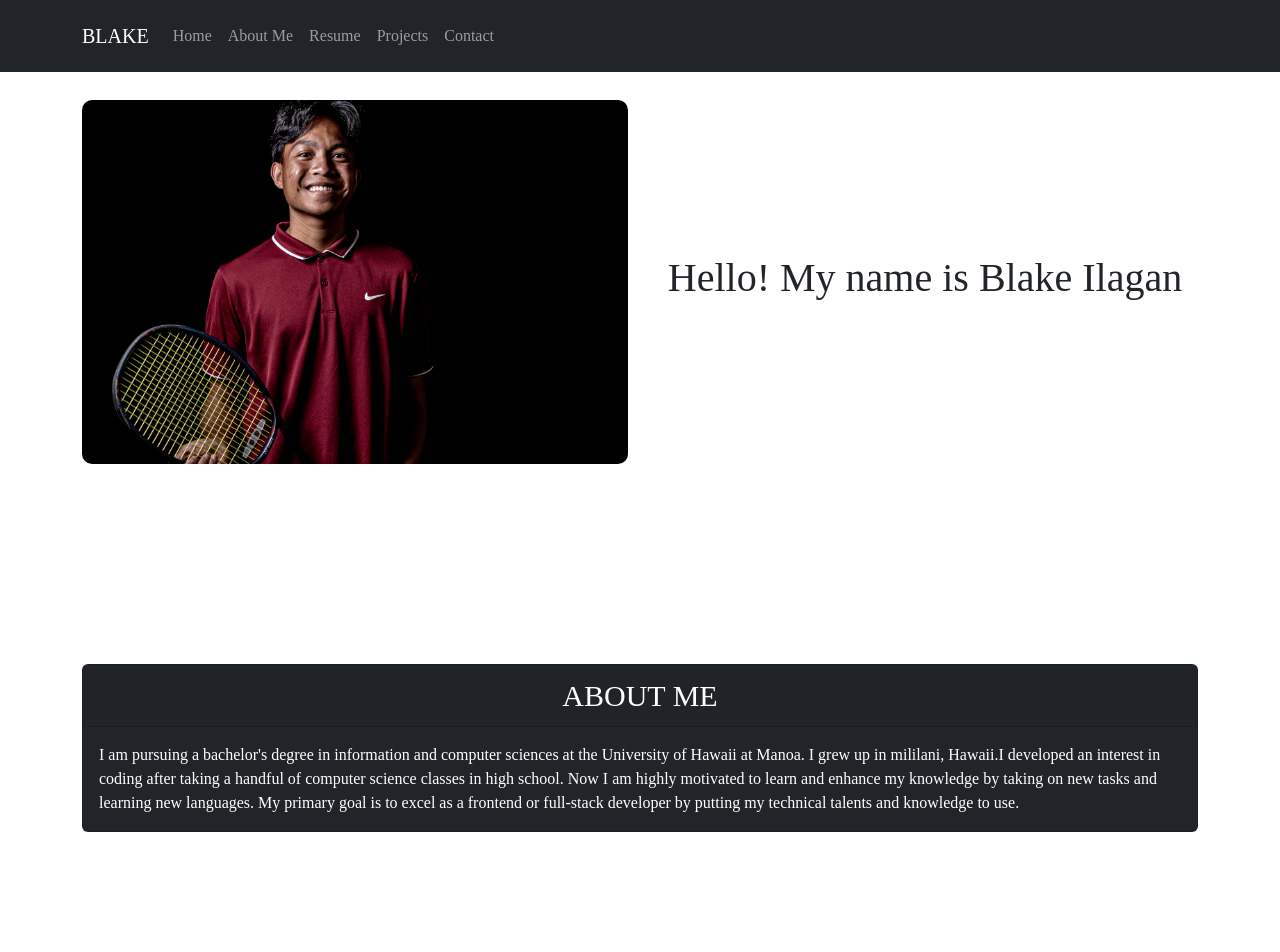
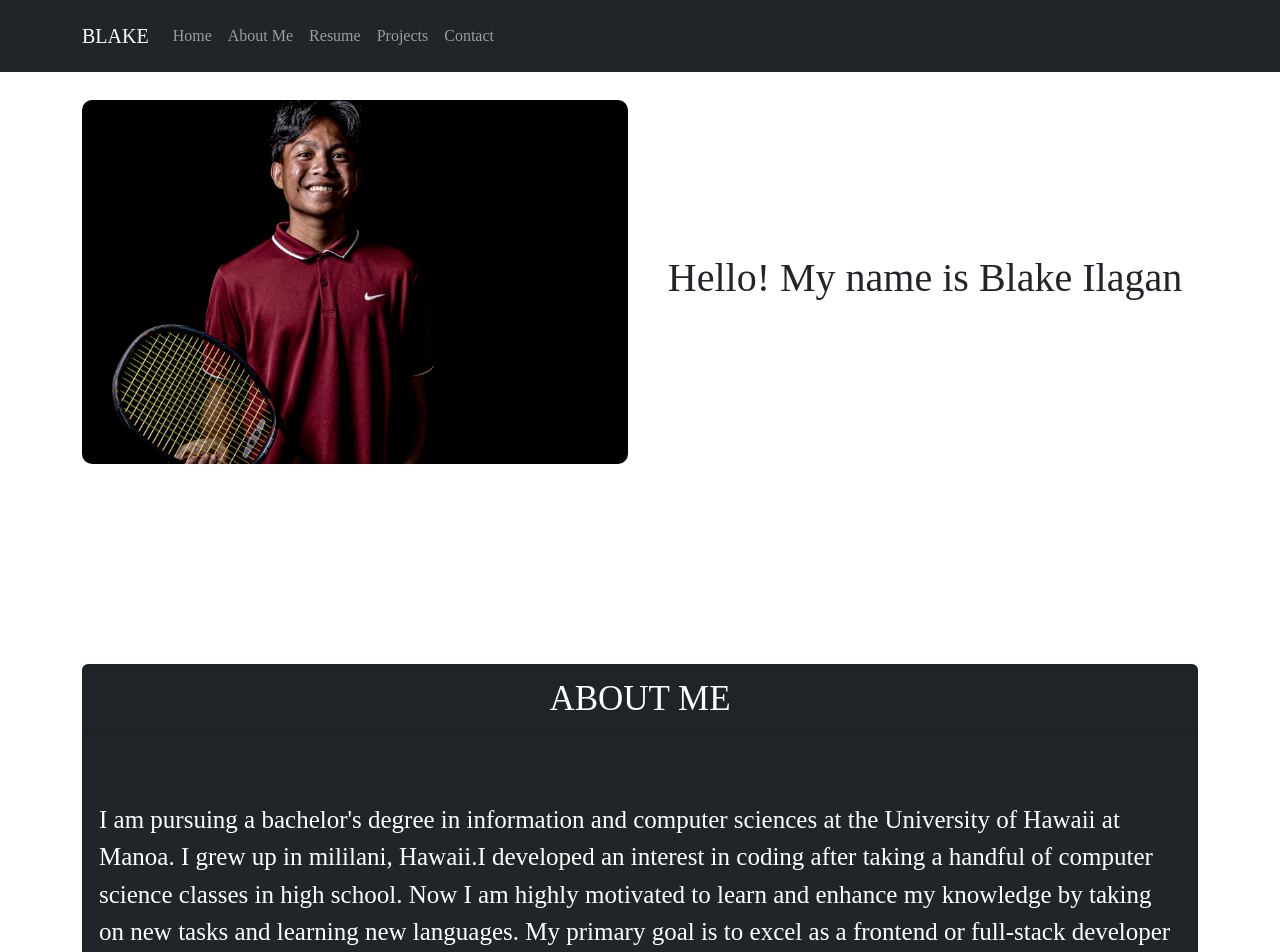
Before and after one commit to byilagan808/Portfolio, a React (Create React App) app: page / in a window 1280 px wide. Shown: the top 952 px of the page. Built offline with nearby package versions, Linux system fonts and the light colour scheme.

Commit message:
changed font size

```diff
--- a/src/Components/AboutMe.js
+++ b/src/Components/AboutMe.js
@@ -7,11 +7,11 @@ export const AboutMe = () => {
             <div className="row">
                 <div className="col">
                     <div className="card text-white bg-dark mg-3">
-                        <div className="card-header" style={{ fontSize: '30px', textAlign: 'center'}}>
+                        <div className="card-header" style={{ fontSize: '35px', textAlign: 'center'}}>
                             ABOUT ME
                         </div>
-                    <div className="card-body">
-                        <p className="card-text text-sm" >
+                    <div className="card-body" style={{marginTop: '50px', marginBottom: '50px'}}>
+                        <p className="card-text" style={{fontSize: '25px'}}>
                         I am pursuing a bachelor's degree in information and computer sciences at the University of Hawaii at Manoa.
                         I grew up in mililani, Hawaii.I developed an interest in coding after taking a handful of computer science
                         classes in high school. Now I am highly motivated to learn and enhance my knowledge by taking on new tasks
```
